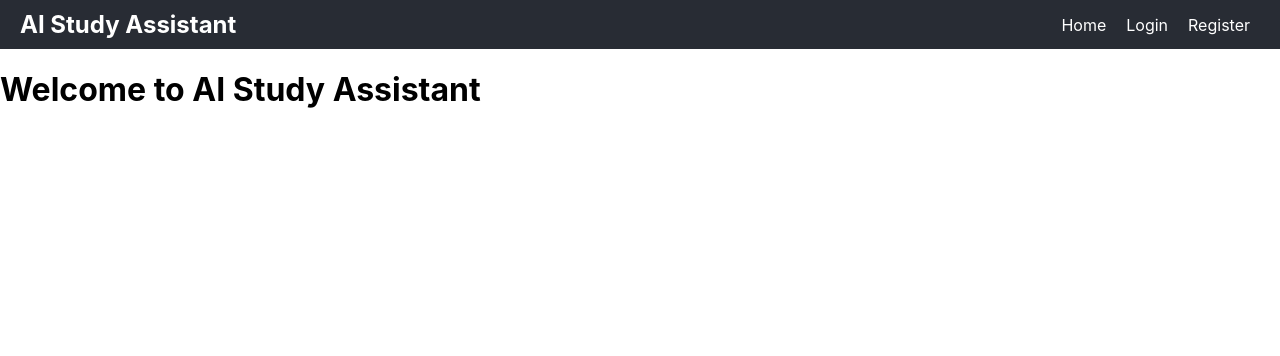
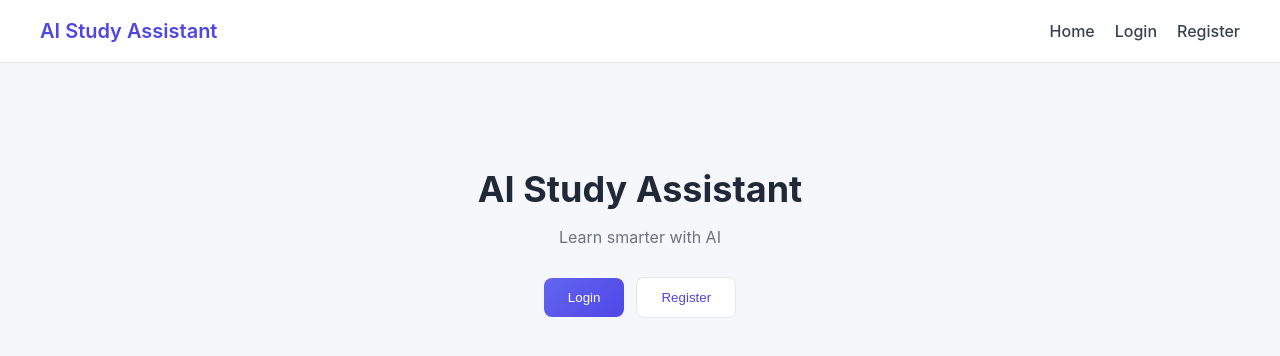
Before and after one commit to virusan-T/ai-study-assistant, a React (Create React App) app in the folder frontend/: page / in a window 1280 px wide. Shown: the top 356 px of the page. Built offline with nearby package versions, Linux system fonts and the light colour scheme.

Commit message:
Refactor UI with modern design system, centralized styles, and improved Navbar component

```diff
--- a/frontend/src/App.css
+++ b/frontend/src/App.css
@@ -1,38 +1,101 @@
-.App {
-  text-align: center;
+/* Global styles */
+body {
+  margin: 0;
+  font-family: 'Inter', Arial, sans-serif;
+  background-color: #F5F7FA;
 }
 
-.App-logo {
-  height: 40vmin;
-  pointer-events: none;
+/* Layout */
+.container {
+  text-align: center;
+  padding: 80px 20px;
 }
 
-@media (prefers-reduced-motion: no-preference) {
-  .App-logo {
-    animation: App-logo-spin infinite 20s linear;
-  }
+/* Title */
+.title {
+  color: #1F2937;
+  font-size: 36px;
+  font-weight: 700;
+  margin-bottom: 10px;
 }
 
-.App-header {
-  background-color: #282c34;
-  min-height: 100vh;
-  display: flex;
-  flex-direction: column;
-  align-items: center;
-  justify-content: center;
-  font-size: calc(10px + 2vmin);
-  color: white;
+/* Description */
+.text {
+  color: #6B7280;
+  font-size: 16px;
+  margin-bottom: 30px;
 }
 
-.App-link {
-  color: #61dafb;
+/* Primary button */
+.btn-primary {
+  background: linear-gradient(135deg, #6366F1, #4F46E5);
+  color: white;
+  padding: 12px 24px;
+  border: none;
+  border-radius: 8px;
+  margin-right: 12px;
+  cursor: pointer;
+  font-weight: 500;
+  transition: all 0.3s ease;
 }
 
-@keyframes App-logo-spin {
-  from {
-    transform: rotate(0deg);
-  }
-  to {
-    transform: rotate(360deg);
-  }
+/* Primary hover */
+.btn-primary:hover {
+  transform: translateY(-2px);
+  box-shadow: 0 8px 20px rgba(79, 70, 229, 0.3);
 }
+
+/* Secondary button */
+.btn-secondary {
+  background-color: white;
+  color: #4F46E5;
+  padding: 12px 24px;
+  border: 1px solid #E5E7EB;
+  border-radius: 8px;
+  cursor: pointer;
+  font-weight: 500;
+  transition: all 0.3s ease;
+}
+
+/* Secondary hover */
+.btn-secondary:hover {
+  background-color: #F9FAFB;
+}
+
+/* Navbar */
+.navbar {
+  display: flex;
+  justify-content: space-between;
+  align-items: center;
+  padding: 16px 40px;
+  background-color: #ffffff;
+  border-bottom: 1px solid #e5e7eb;
+  height: 30px;
+}
+
+/* Logo */
+.navbar-logo {
+  font-size: 20px;
+  font-weight: 600;
+  color: #4F46E5;
+}
+
+/* Links container */
+.navbar-links {
+  display: flex;
+  align-items: center;
+}
+
+/* Links */
+.nav-link {
+  margin-left: 20px;
+  text-decoration: none;
+  color: #374151;
+  font-weight: 500;
+  transition: color 0.3s ease;
+}
+
+/* Hover effect */
+.nav-link:hover {
+  color: #4F46E5;
+}
--- a/frontend/src/App.js
+++ b/frontend/src/App.js
@@ -4,6 +4,7 @@ import HomePage from './Pages/HomePage';
 import LoginPage from './Pages/LoginPage';
 import RegisterPage from './Pages/RegisterPage';
 import Navbar from './Component/navbar';
+import './App.css';
 
 function App() {
   return (
--- a/frontend/src/Component/navbar.js
+++ b/frontend/src/Component/navbar.js
@@ -1,37 +1,19 @@
 import React from "react";
 import { Link } from "react-router-dom";
+import "../App.css";
 
 function Navbar() {
   return (
-    <nav style={styles.nav}>
-      <h2 style={styles.logo}>AI Study Assistant</h2>
+    <nav className="navbar">
+      <h2 className="navbar-logo">AI Study Assistant</h2>
 
-      <div>
-        <Link to="/" style={styles.link}>Home</Link>
-        <Link to="/login" style={styles.link}>Login</Link>
-        <Link to="/register" style={styles.link}>Register</Link>
+      <div className="navbar-links">
+        <Link to="/" className="nav-link">Home</Link>
+        <Link to="/login" className="nav-link">Login</Link>
+        <Link to="/register" className="nav-link">Register</Link>
       </div>
     </nav>
   );
 }
 
-const styles = {
-  nav: {
-    display: "flex",
-    justifyContent: "space-between",
-    alignItems: "center",
-    background: "#282c34",
-    padding: "10px 20px",
-    color: "white"
-  },
-  link: {
-    margin: "0 10px",
-    color: "white",
-    textDecoration: "none"
-  },
-  logo: {
-    margin: 0
-  }
-};
-
 export default Navbar;
--- a/frontend/src/Pages/HomePage.js
+++ b/frontend/src/Pages/HomePage.js
@@ -1,7 +1,20 @@
-import React from 'react';
+import React from "react";
 
 function HomePage() {
-  return <h1>Welcome to AI Study Assistant</h1>;
+  return (
+    <div className="container">
+
+      <h1 className="title">AI Study Assistant</h1>
+
+      <p className="text">
+        Learn smarter with AI
+      </p>
+
+      <button className="btn-primary">Login</button>
+      <button className="btn-secondary">Register</button>
+
+    </div>
+  );
 }
 
 export default HomePage;
```
